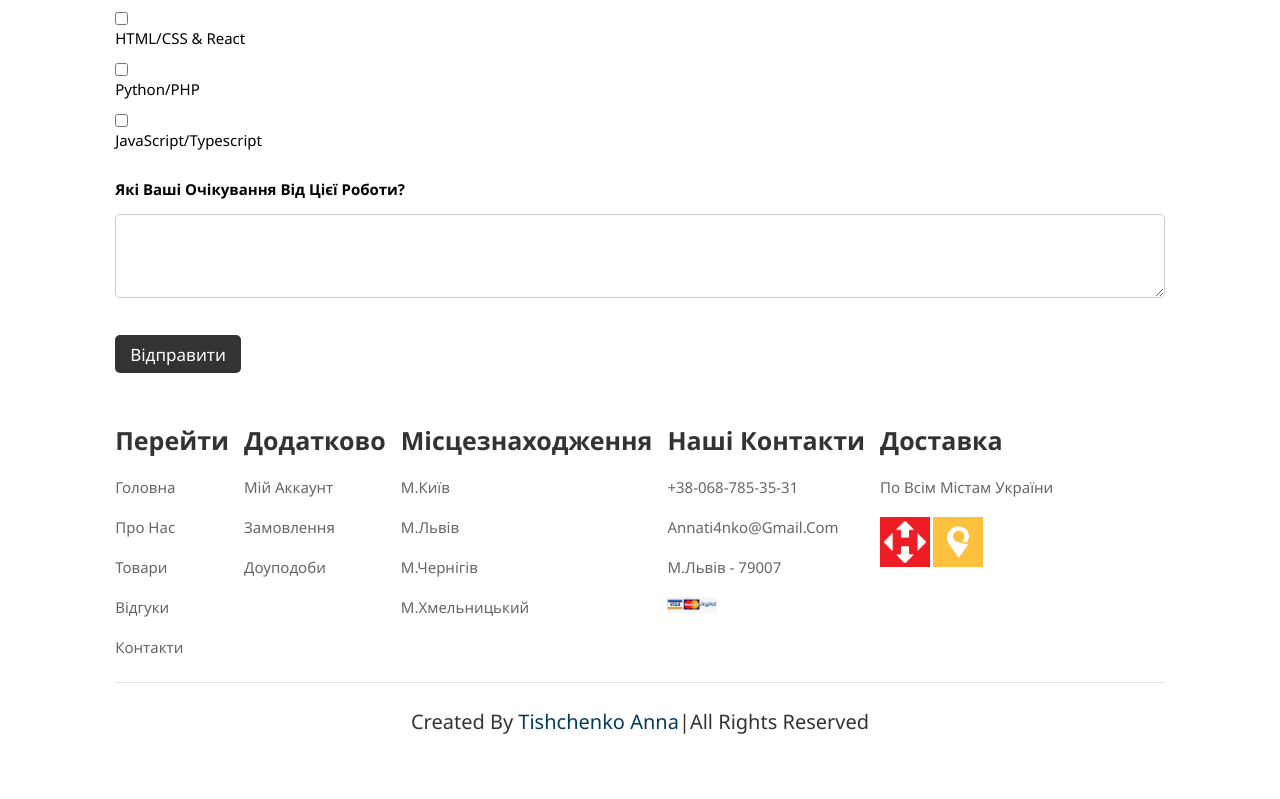
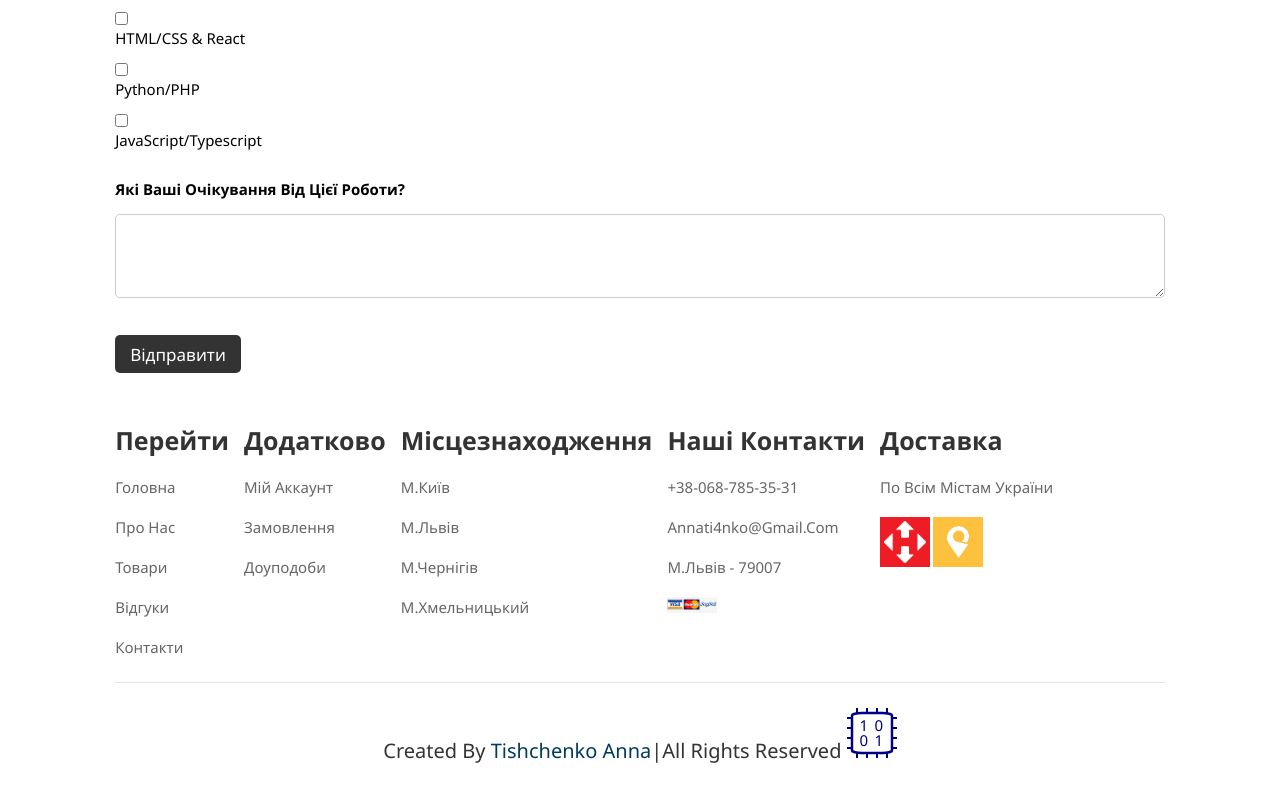
Before and after one commit to annatyshchenko33/web2, a plain HTML site: page index.html in a window 1280 px wide. Shown: the part 5720-6519 px from the top of the page. Before the commit the page ends 6490 px from the top, so only its background shows below. Drawn offline with Linux system fonts and the light colour scheme.

Commit message:
commit 6
Додала фрагмент емблеми в svg тегах

```diff
--- a/index.html
+++ b/index.html
@@ -22,6 +22,7 @@
     <a href="#contacts">контакти</a>
     <a href="#location">Місцезнаходження</a>
     <a href="#work">Робота</a>
+
 </nav>
 <div class="icons">
   <a href="#"><i class="fas fa-heart"></i></a>
@@ -510,6 +511,32 @@
 </div>
 
 <div class="credit">created by <span>Tishchenko Anna</span>|All rights reserved
+  <svg width="50" height="50">
+    <rect x="5" y="5" width="40" height="40" rx="10" ry="2.5" fill="none" stroke="#000080" stroke-width="2.5"/>
+    <line x1="10" y1="5" x2="10" y2="0" stroke="#000080" stroke-width="2"/>
+    <line x1="20" y1="5" x2="20" y2="0" stroke="#000080" stroke-width="2"/>
+    <line x1="30" y1="5" x2="30" y2="0" stroke="#000080" stroke-width="2"/>
+    <line x1="40" y1="5" x2="40" y2="0" stroke="#000080" stroke-width="2"/>
+
+    <line x1="45" y1="10" x2="50" y2="10" stroke="#000080" stroke-width="2"/>
+    <line x1="45" y1="20" x2="50" y2="20" stroke="#000080" stroke-width="2"/>
+    <line x1="45" y1="30" x2="50" y2="30" stroke="#000080" stroke-width="2"/>
+    <line x1="45" y1="40" x2="50" y2="40" stroke="#000080" stroke-width="2"/>
+
+    <line x1="10" y1="45" x2="10" y2="50" stroke="#000080" stroke-width="2"/>
+    <line x1="20" y1="45" x2="20" y2="50" stroke="#000080" stroke-width="2"/>
+    <line x1="30" y1="45" x2="30" y2="50" stroke="#000080" stroke-width="2"/>
+    <line x1="40" y1="45" x2="40" y2="50" stroke="#000080" stroke-width="2"/>
+
+    <line x1="5" y1="10" x2="0" y2="10" stroke="#000080" stroke-width="2"/>
+    <line x1="5" y1="20" x2="0" y2="20" stroke="#000080" stroke-width="2"/>
+    <line x1="5" y1="30" x2="0" y2="30" stroke="#000080" stroke-width="2"/>
+    <line x1="5" y1="40" x2="0" y2="40" stroke="#000080" stroke-width="2"/>
+    <text x="12.5" y="22.5" font-family="Arial" font-size="15" fill="#000080">1</text>
+    <text x="27.5" y="22.5" font-family="Arial" font-size="15" fill="#000080">0</text>
+    <text x="12.5" y="37.5" font-family="Arial" font-size="15" fill="#000080">0</text>
+    <text x="27.5" y="37.5" font-family="Arial" font-size="15" fill="#000080">1</text>
+  </svg>
 
 </section>
 <!-- footer section ends -->
```
